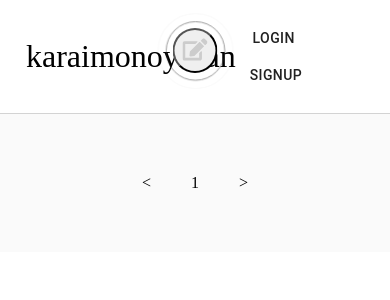
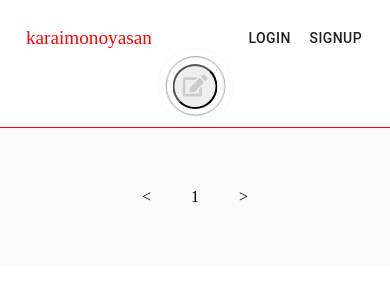
Before and after one commit to t-nagasaka/karaimonoyasan_react, a React (Create React App) app: page / in a window 390 px wide. Shown: the top 300 px of the page. Built offline with nearby package versions, Linux system fonts and the light colour scheme; no server answers; a web font is replaced by a local one.

Commit message:
temporary createt responsive header

```diff
--- a/package.json
+++ b/package.json
@@ -27,6 +27,7 @@
     "react-modal": "^3.14.4",
     "react-paginate": "^8.1.0",
     "react-redux": "^7.2.6",
+    "react-responsive": "^9.0.0-beta.5",
     "react-scripts": "5.0.0",
     "sass": "^1.45.2",
     "typescript": "~4.1.5",
--- a/src/features/modules/main/Main.module.scss
+++ b/src/features/modules/main/Main.module.scss
@@ -11,10 +11,11 @@
   font-family: "Playball", cursive;
   font-weight: normal;
   text-align: center;
-  font-size: 32px;
+  font-size: 1.2rem;
   background-color: white;
   border: none;
   cursor: pointer;
+  color: red;
 }
 
 .main_title {
@@ -23,6 +24,7 @@
   text-align: center;
   padding-bottom: 20px;
 }
+
 .main_signUp {
   display: flex;
   flex-direction: column;
@@ -38,11 +40,24 @@
   top: 0;
   background-color: white;
   padding: 20px;
-  border-bottom: 1px solid lightgray;
+  border-bottom: 1px solid red;
   object-fit: contain;
   display: flex;
   z-index: 1;
   justify-content: space-between;
+}
+
+.main_mobileHeader {
+  position: sticky;
+  top: 0;
+  background-color: white;
+  padding: 20px;
+  border-bottom: 1px solid red;
+  object-fit: contain;
+  display: flex;
+  z-index: 1;
+  justify-content: space-between;
+  padding-bottom: 70px;
 }
 
 .main_btnModal {
@@ -203,3 +218,78 @@ ul {
 .main_profile_img {
   text-align: center;
 }
+
+.main_mobileEditBtnModal {
+  /*波紋の基点とするためrelativeを指定*/
+  position: relative;
+  /*波紋の形状*/
+  display: inline-block;
+  // background: #333;
+  font-size: 25px;
+  margin-top: 32px;
+  padding-top: 5px;
+  width: 45px;
+  height: 45px;
+  border-radius: 50%;
+  color: #ccc;
+  outline: none;
+  cursor: pointer;
+  /*アニメーションの設定*/
+  transition: all 0.3s;
+  /*hoverした際の背景色の設定*/
+  &:hover {
+    background: #666;
+  }
+
+  /*波形を2つ設定*/
+  &::after,
+  &::before {
+    content: "";
+    /*絶対配置で波形の位置を決める*/
+    position: absolute;
+    left: -27%;
+    top: -28%;
+    /*波形の形状*/
+    border: 1px solid #333;
+    width: 150%;
+    height: 150%;
+    border-radius: 50%;
+    /*はじめは不透明*/
+    opacity: 1;
+    /*ループするアニメーションの設定*/
+    animation: 1s circleanime linear infinite;
+  }
+
+  /*波形の2つ目は0.5秒遅らせてアニメーション*/
+  &::before {
+    animation-delay: 0.5s;
+  }
+
+  /*中央矢印*/
+  &span::after {
+    content: "";
+    /*絶対配置で矢印の位置を決める*/
+    position: absolute;
+    top: 38%;
+    left: 45%;
+    /*矢印の形状*/
+    border: 14px solid transparent;
+    border-top-width: 10px;
+    border-bottom-width: 10px;
+    border-left-color: #fff;
+  }
+}
+/*波形のアニメーション*/
+@keyframes circleanime {
+  0% {
+    transform: scale(0.68);
+  }
+  100% {
+    transform: scale(1.2);
+    opacity: 0;
+  }
+}
+
+.main_profile_img {
+  text-align: center;
+}
--- a/src/features/modules/main/Main.tsx
+++ b/src/features/modules/main/Main.tsx
@@ -17,6 +17,7 @@ import {
 } from "@material-ui/core";
 
 import { FaEdit } from "react-icons/fa";
+import MediaQuery from "react-responsive";
 
 import {
   editNickname,
@@ -118,6 +119,91 @@ const Main: React.FC = () => {
       <Auth />
       <EditProfile />
       <NewPost />
+      <MediaQuery query="(max-width: 420px)">
+        <div className={styles.main_mobileHeader}>
+          <button
+            className={styles.main_app_name}
+            onClick={() => {
+              window.scroll({ top: 0, behavior: "smooth" });
+            }}
+          >
+            karaimonoyasan
+          </button>
+          <div className={styles.main_test}>
+            <button
+              className={styles.main_mobileEditBtnModal}
+              onClick={() => {
+                if (profile?.userProfile !== 0) {
+                  dispatch(setOpenNewPost());
+                  dispatch(resetOpenProfile());
+                } else {
+                  dispatch(setOpenSignUp());
+                }
+              }}
+            >
+              <FaEdit />
+            </button>
+          </div>
+          {profile?.userProfile !== 0 ? (
+            <>
+              <div className={styles.main_logout}>
+                {(isLoadingPost || isLoadingAuth) && <CircularProgress />}
+                <Button
+                  onClick={() => {
+                    localStorage.removeItem("localJWT");
+                    dispatch(editUserProfile());
+                    dispatch(editNickname(""));
+                    dispatch(resetOpenProfile());
+                    dispatch(resetOpenNewPost());
+                    dispatch(setOpenSignIn());
+                  }}
+                >
+                  Logout
+                </Button>
+                <button
+                  className={styles.main_btnModal}
+                  onClick={() => {
+                    dispatch(setOpenProfile());
+                    dispatch(resetOpenNewPost());
+                  }}
+                >
+                  <StyledBadge
+                    overlap="circle"
+                    anchorOrigin={{
+                      vertical: "bottom",
+                      horizontal: "right",
+                    }}
+                    variant="dot"
+                  >
+                    <Avatar alt="who?" src={profile.img} />
+                    {""}
+                  </StyledBadge>
+                </button>
+              </div>
+            </>
+          ) : (
+            <div>
+              <Button
+                onClick={() => {
+                  dispatch(setOpenSignIn());
+                  dispatch(resetOpenSignUp());
+                }}
+              >
+                Login
+              </Button>
+              <Button
+                onClick={() => {
+                  dispatch(setOpenSignUp());
+                  dispatch(resetOpenSignIn());
+                }}
+              >
+                SignUp
+              </Button>
+            </div>
+          )}
+        </div>
+      </MediaQuery>
+      <MediaQuery query="(min-width: 420px)">
         <div className={styles.main_header}>
           <button
             className={styles.main_app_name}
@@ -200,6 +286,8 @@ const Main: React.FC = () => {
             </div>
           )}
         </div>
+      </MediaQuery>
+
       <div className={styles.main_posts}>
         <Grid container spacing={2}>
           {posts
```
Also changed, not shown: 1 other file (tests, documents, lock files or other folders). Lines whose indentation alone changed are shown as unchanged.
